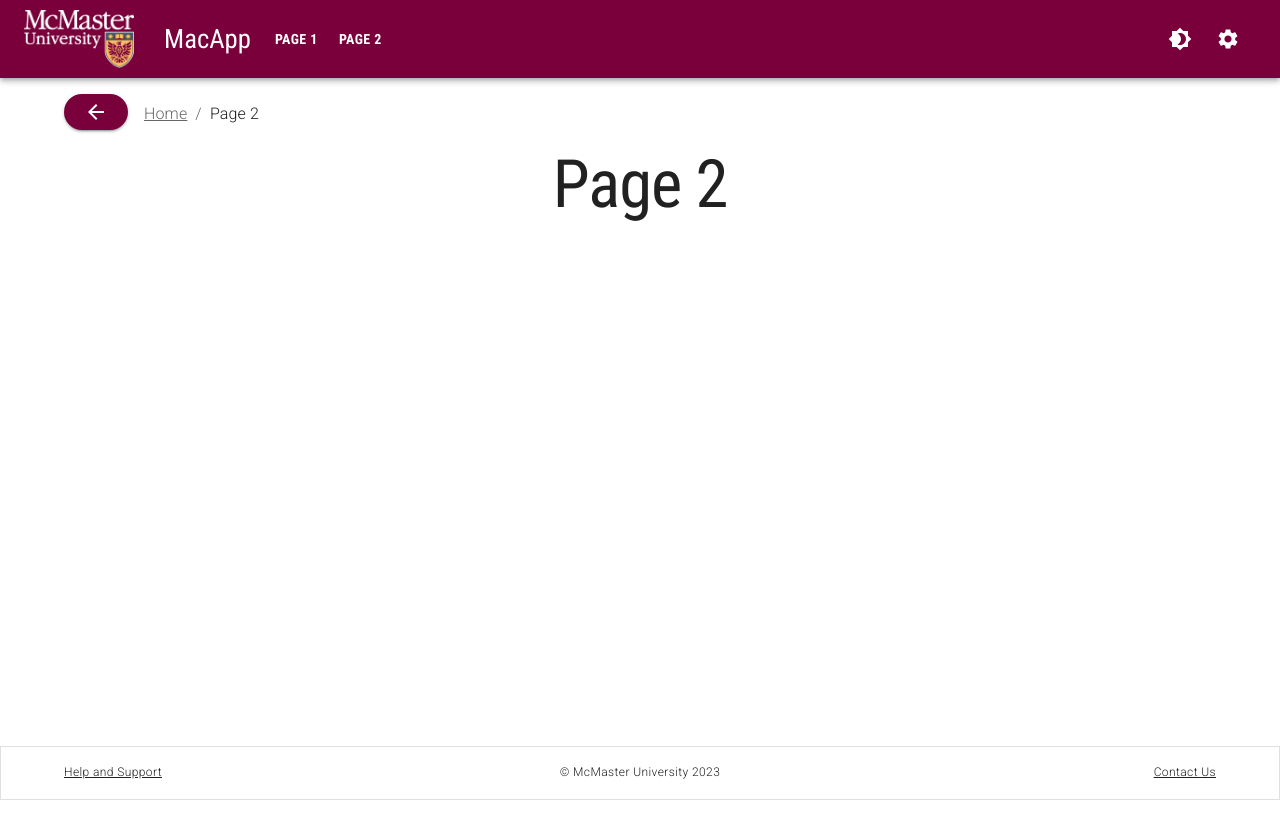
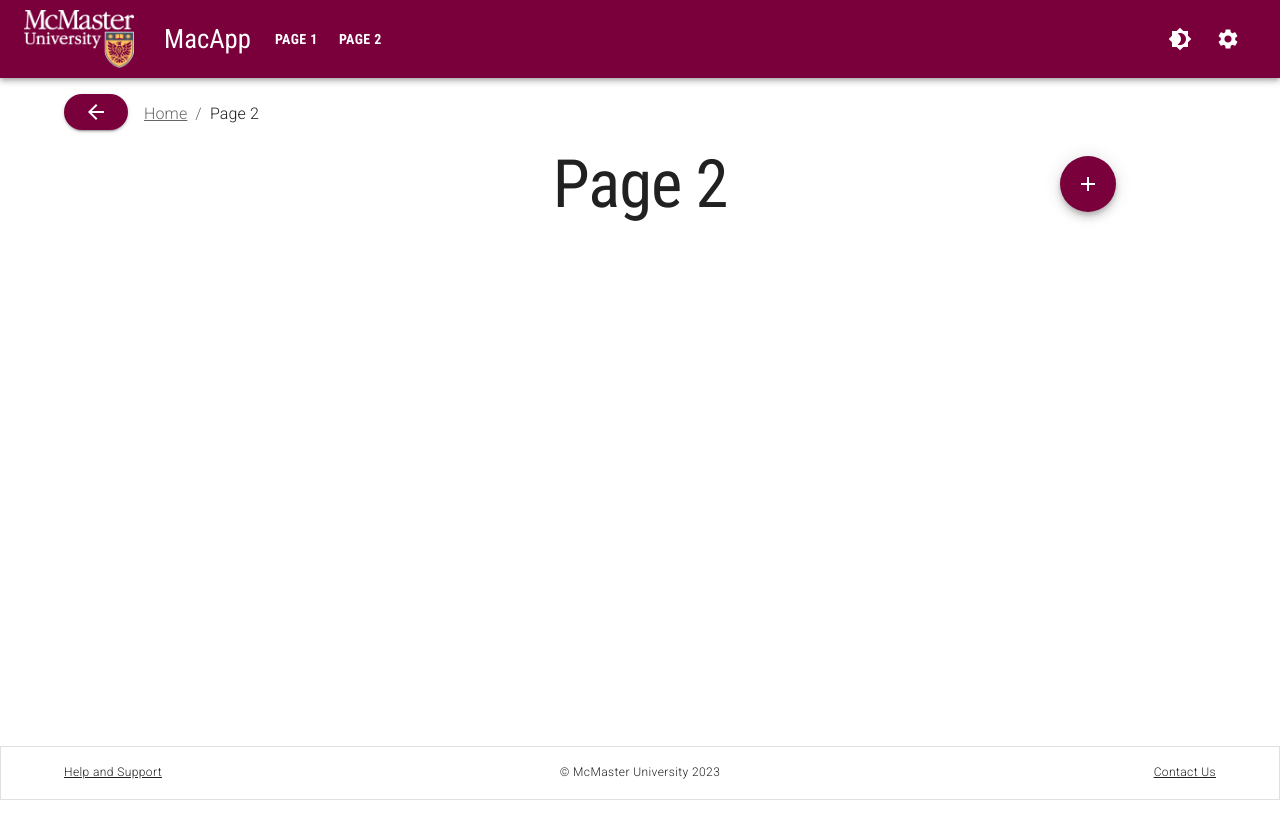
Before and after one commit to McMasterRS/lmr_building-modern-spas, a Next.js app: page /page_2 in a window 1280 px wide. Shown: the top 838 px of the page. Built offline with nearby package versions, Linux system fonts and the light colour scheme.

Commit message:
added menu buttons and speed dials

```diff
--- /dev/null
+++ b/components/MacComponents/MacSpeedDial.tsx
@@ -0,0 +1,24 @@
+import {useTheme} from '@mui/material/styles'
+import styled from '@emotion/styled'
+import SpeedDial, {SpeedDialProps} from '@mui/material/SpeedDial'
+
+interface MacSpeedDialProps extends SpeedDialProps {
+    mainColor: string
+}
+
+export const MacSpeedDial = styled(SpeedDial, {shouldForwardProp: (prop) => prop !== "mainColor"})<MacSpeedDialProps>(props => ({
+    '& .MuiFab-primary': {
+        backgroundColor: props.open
+            ? props.mainColor === 'secondary'
+                ? '#DBDBDD'
+                : '#5E6A71'
+            : props.mainColor === 'secondary'
+                ? useTheme().palette.secondary.main
+                : useTheme().palette.primary.main,
+        color: props.mainColor === 'secondary' ? '#262626' : '',
+        '&:hover': {
+            backgroundColor:
+                props.mainColor === 'secondary' ? '#DBDBDD' : '#5E6A71',
+        },
+    },
+}))
--- a/pages/page_2/index.tsx
+++ b/pages/page_2/index.tsx
@@ -1,24 +1,65 @@
+import React from "react";
 import styles from '@/styles/Home.module.css'
 import Typography from '@mui/material/Typography'
 import {useEffect} from "react";
 import Container from "@mui/material/Container";
 import Box from "@mui/material/Box";
 import BreadCrumbs from "@/components/BreadCrumbs/BreadCrumbs";
+import {MacSpeedDial} from '@/components/MacComponents/MacSpeedDial'
+import EditIcon from '@mui/icons-material/Edit';
+import SaveIcon from '@mui/icons-material/Save';
+import DeleteIcon from '@mui/icons-material/Delete'
+import {SpeedDialAction, SpeedDialIcon} from "@mui/material";
 
-export default function Home() {
+export default function Page_2() {
     useEffect(() => {
         document.title = 'Page 2'
     }, [])
+
+    const [openSD, setOpenSD] = React.useState(false)
+    const handleOpenSD = () => setOpenSD(true)
+    const handleCloseSD = () => setOpenSD(false)
+
+    const actions = [
+        {icon: <EditIcon />, name: 'Edit', action: handleCloseSD},
+        {icon: <SaveIcon />, name: 'Save', action: handleCloseSD},
+        {icon: <DeleteIcon />, name: 'Delete', action: handleCloseSD},
+    ]
+
     return (
         <>
           <main className={styles.page}>
               <Container>
                   <BreadCrumbs />
-              <Box
+                  <Box sx={{height: 78, transform: 'translateZ(0px)', flexGrow: 1}}
                       display="flex"
                       justifyContent="center"
                       alignItems="center">
                       <Typography variant="h1">Page 2</Typography>
+                      <MacSpeedDial
+                          ariaLabel="Demo SpeedDial"
+                          sx={{
+                              position: 'fixed',
+                              top: 10,
+                              right: 100,
+                              zIndex: 2000,
+                          }}
+                          icon={<SpeedDialIcon />}
+                          onClose={handleCloseSD}
+                          onOpen={handleOpenSD}
+                          open={openSD}
+                          direction="down"
+                          mainColor="primary"
+                      >
+                          {actions.map(action => (
+                              <SpeedDialAction
+                                  key={action.name}
+                                  icon={action.icon}
+                                  tooltipTitle={action.name}
+                                  onClick={action.action}
+                              />
+                          ))}
+                      </MacSpeedDial>
                   </Box>
               </Container>
           </main>
--- a/pages/settings/index.tsx
+++ b/pages/settings/index.tsx
@@ -7,7 +7,7 @@ import VerticalTabs from '@/components/TabPanel/VerticalTabs'
 import {Container} from '@mui/material'
 import BreadCrumbs from "@/components/BreadCrumbs/BreadCrumbs";
 
-export default function ViewTranscript() {
+export default function Settings() {
     useEffect(() => {
         document.title = 'Settings'
     }, [])
--- a/pages/support/index.tsx
+++ b/pages/support/index.tsx
@@ -5,7 +5,7 @@ import Container from "@mui/material/Container";
 import Box from "@mui/material/Box";
 import BreadCrumbs from "@/components/BreadCrumbs/BreadCrumbs";
 
-export default function Home() {
+export default function Support() {
     useEffect(() => {
         document.title = 'Support'
     }, [])
```
Also changed, not shown: pages/page_1/index.tsx (+103 -2 lines). Lines whose indentation alone changed are shown as unchanged.
